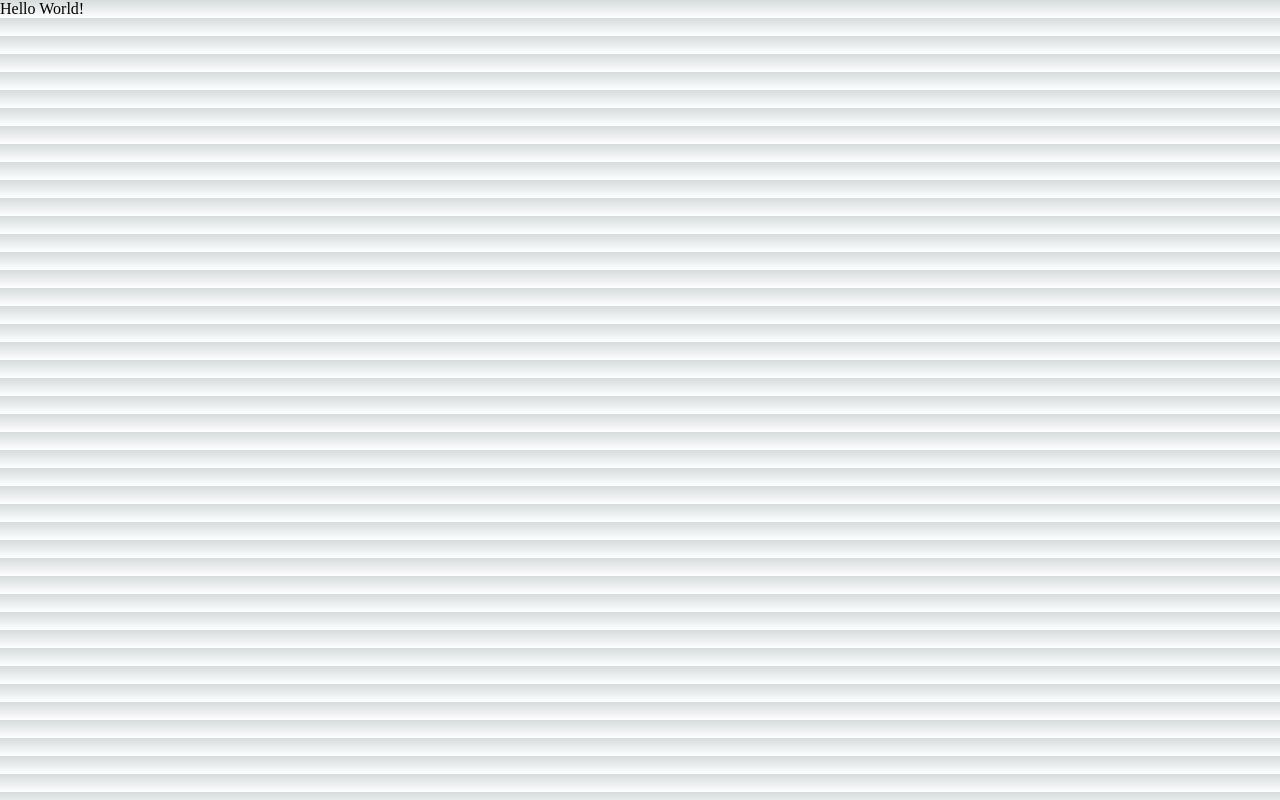
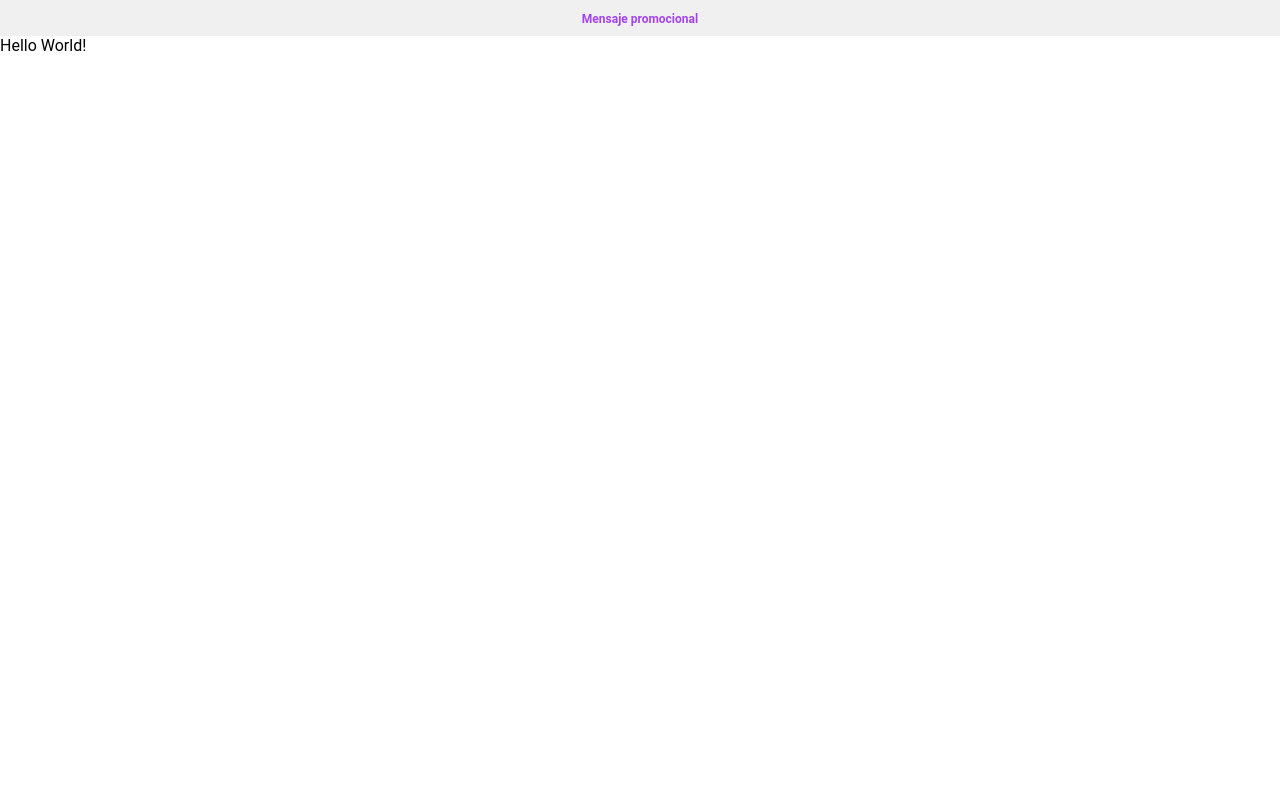
Before and after one commit to carmelis/Mi-Turno-Web, a Next.js app in the folder client/: page / in a window 1280 px wide. Built offline with nearby package versions, Linux system fonts and the light colour scheme.

Commit message:
global styles

```diff
--- /dev/null
+++ b/client/app/components/TopBanner.jsx
@@ -0,0 +1,7 @@
+import styles from "../../styles/components/TopBanner.module.scss";
+
+const TopBanner = () => {
+  return <div className={styles.banner} ><p>Mensaje promocional</p></div>;
+};
+
+export default TopBanner;
--- a/client/app/layout.js
+++ b/client/app/layout.js
@@ -1,9 +1,11 @@
-import "../styles/globals.css"
+import "../styles/globals.scss"
+import TopBanner from "./components/TopBanner"
 
 export default function RootLayout({ children }) {
   return (
     <html>
       <head />
+      <TopBanner/>
       <body>{children}</body>
     </html>
   )
--- a/client/package.json
+++ b/client/package.json
@@ -14,6 +14,7 @@
     "eslint-config-next": "13.1.6",
     "next": "13.1.6",
     "react": "18.2.0",
-    "react-dom": "18.2.0"
+    "react-dom": "18.2.0",
+    "sass": "^1.58.0"
   }
 }
--- /dev/null
+++ b/client/styles/components/TopBanner.module.scss
@@ -0,0 +1,16 @@
+.banner {
+  position: absolute;
+  width: 100%;
+  height: 36px;
+  left: 0px;
+  top: 0px;
+  background: #f0f0f0;
+  display: flex;
+  justify-content: center;
+  color: #a442f1;
+  font-size: 12px;
+  padding-top: 12px;
+  padding-bottom: 8px;
+  margin-bottom: 36px;
+  font-weight: 600;
+}
--- a/client/styles/globals.css
+++ /dev/null
@@ -1,107 +0,0 @@
-:root {
-  --max-width: 1100px;
-  --border-radius: 12px;
-  --font-mono: ui-monospace, Menlo, Monaco, 'Cascadia Mono', 'Segoe UI Mono',
-    'Roboto Mono', 'Oxygen Mono', 'Ubuntu Monospace', 'Source Code Pro',
-    'Fira Mono', 'Droid Sans Mono', 'Courier New', monospace;
-
-  --foreground-rgb: 0, 0, 0;
-  --background-start-rgb: 214, 219, 220;
-  --background-end-rgb: 255, 255, 255;
-
-  --primary-glow: conic-gradient(
-    from 180deg at 50% 50%,
-    #16abff33 0deg,
-    #0885ff33 55deg,
-    #54d6ff33 120deg,
-    #0071ff33 160deg,
-    transparent 360deg
-  );
-  --secondary-glow: radial-gradient(
-    rgba(255, 255, 255, 1),
-    rgba(255, 255, 255, 0)
-  );
-
-  --tile-start-rgb: 239, 245, 249;
-  --tile-end-rgb: 228, 232, 233;
-  --tile-border: conic-gradient(
-    #00000080,
-    #00000040,
-    #00000030,
-    #00000020,
-    #00000010,
-    #00000010,
-    #00000080
-  );
-
-  --callout-rgb: 238, 240, 241;
-  --callout-border-rgb: 172, 175, 176;
-  --card-rgb: 180, 185, 188;
-  --card-border-rgb: 131, 134, 135;
-}
-
-@media (prefers-color-scheme: dark) {
-  :root {
-    --foreground-rgb: 255, 255, 255;
-    --background-start-rgb: 0, 0, 0;
-    --background-end-rgb: 0, 0, 0;
-
-    --primary-glow: radial-gradient(rgba(1, 65, 255, 0.4), rgba(1, 65, 255, 0));
-    --secondary-glow: linear-gradient(
-      to bottom right,
-      rgba(1, 65, 255, 0),
-      rgba(1, 65, 255, 0),
-      rgba(1, 65, 255, 0.3)
-    );
-
-    --tile-start-rgb: 2, 13, 46;
-    --tile-end-rgb: 2, 5, 19;
-    --tile-border: conic-gradient(
-      #ffffff80,
-      #ffffff40,
-      #ffffff30,
-      #ffffff20,
-      #ffffff10,
-      #ffffff10,
-      #ffffff80
-    );
-
-    --callout-rgb: 20, 20, 20;
-    --callout-border-rgb: 108, 108, 108;
-    --card-rgb: 100, 100, 100;
-    --card-border-rgb: 200, 200, 200;
-  }
-}
-
-* {
-  box-sizing: border-box;
-  padding: 0;
-  margin: 0;
-}
-
-html,
-body {
-  max-width: 100vw;
-  overflow-x: hidden;
-}
-
-body {
-  color: rgb(var(--foreground-rgb));
-  background: linear-gradient(
-      to bottom,
-      transparent,
-      rgb(var(--background-end-rgb))
-    )
-    rgb(var(--background-start-rgb));
-}
-
-a {
-  color: inherit;
-  text-decoration: none;
-}
-
-@media (prefers-color-scheme: dark) {
-  html {
-    color-scheme: dark;
-  }
-}
--- /dev/null
+++ b/client/styles/globals.scss
@@ -0,0 +1,42 @@
+@import url("https://fonts.googleapis.com/css2?family=Poppins:wght@300;400;500;600&display=swap");
+
+* {
+  font-family: "Roboto", sans-serif;
+  box-sizing: border-box;
+  padding: 0;
+  margin: 0;
+  border: 0;
+  outline: 0;
+  list-style: none;
+  text-decoration: none;
+}
+
+:root {
+  --color-primary: #a442f1;
+  --color-secondary: #cc6aff;
+  --color-white: #FFFFFF;
+  --color-black: #000000;
+  --color-grey3: #e1e1e1;
+  --color-grey4: #C8C8C8;
+  --color-grey6: #8c8c8c;
+  --color-success: #00A541;
+  --color-error: #E53939;
+
+  --transition: all 400ms ease;
+}
+
+html {
+  scroll-behavior: smooth;
+}
+
+::-webkit-scrollbar {
+  display: none;
+}
+
+body {
+  max-width: 100vw;
+  overflow-x: hidden;
+  background: var(--color-white);
+  color: var(--color-black);
+  margin-top: 36px;
+}
```
Also changed, not shown: client/app/components/PromoMessage/PromoMessage.jsx (deleted), client/app/components/PromoMessage/PromoMessage.module.scss (deleted), 1 other file (tests, documents, lock files or other folders).
